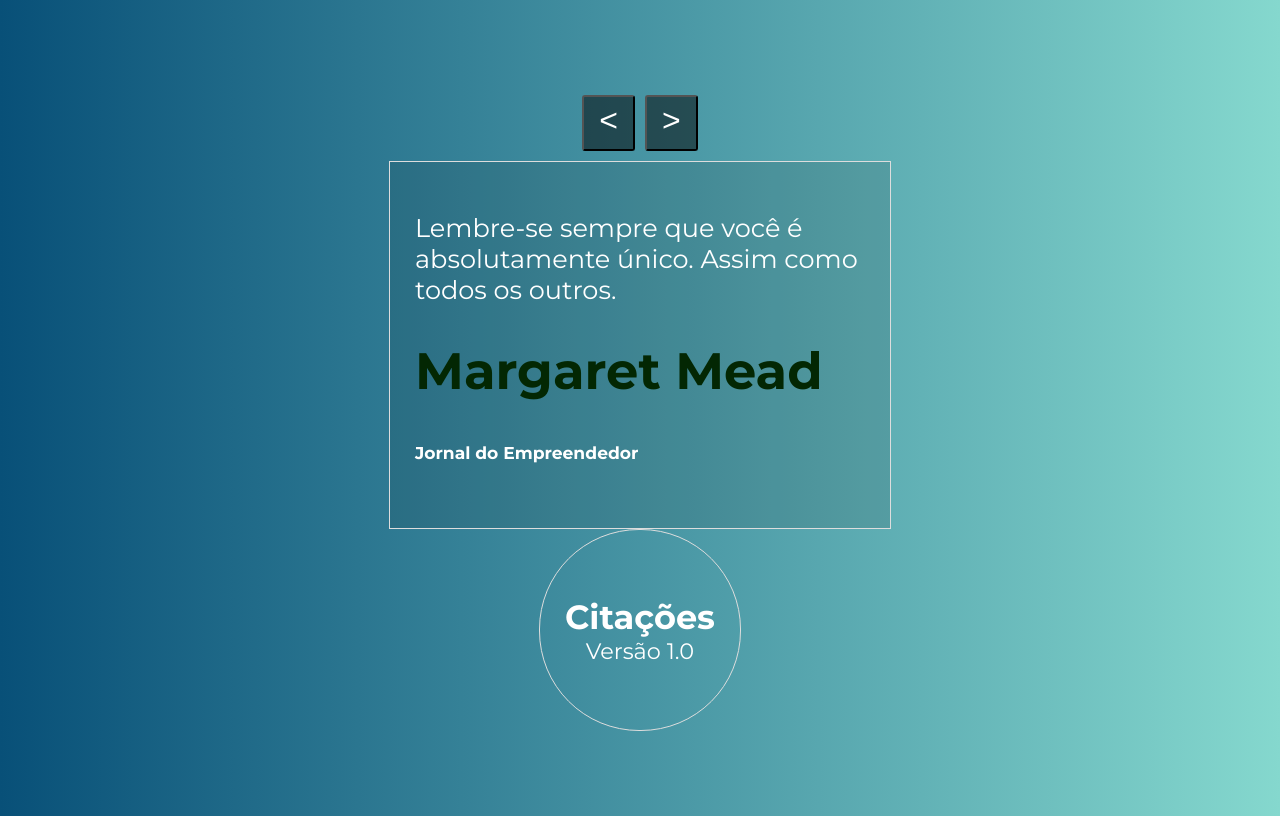
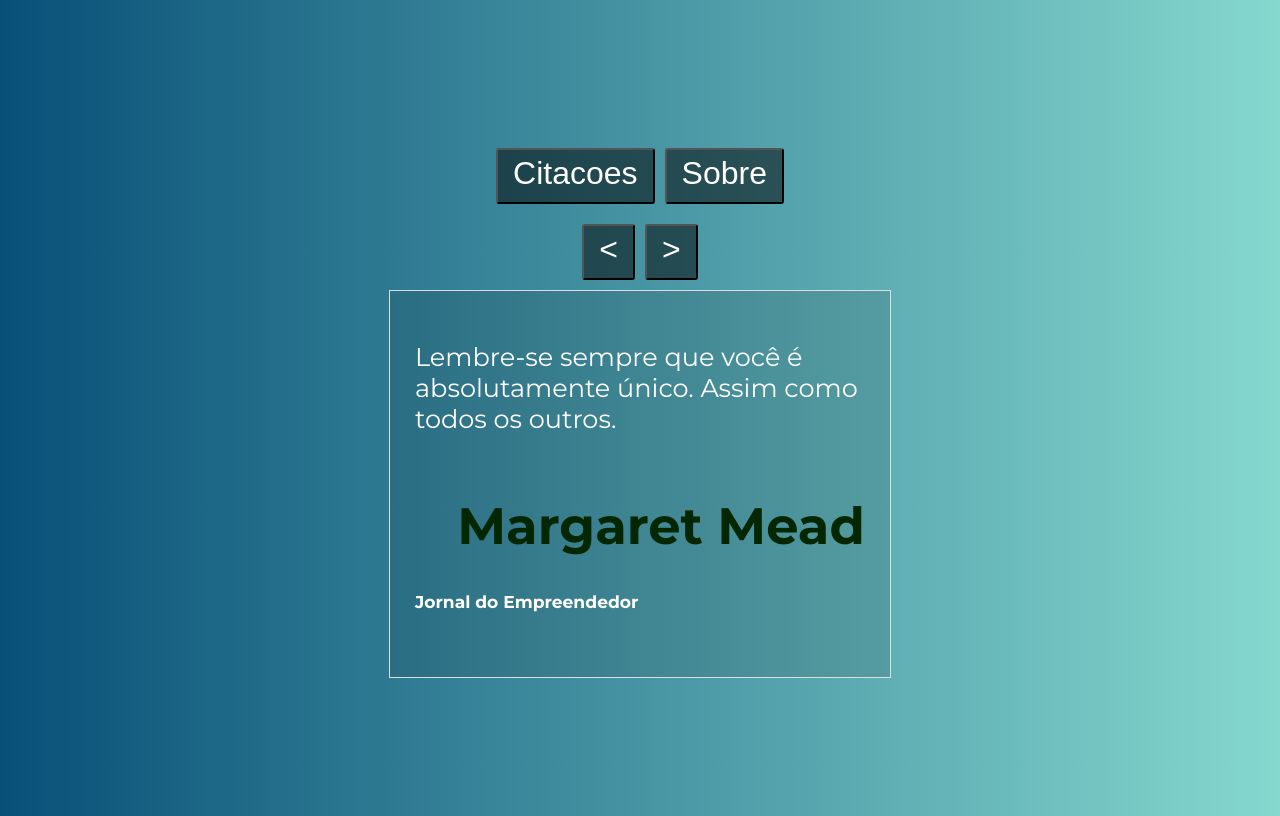
Before and after one commit to jnthnklvn/curso_vue, a Vue app in the folder projetos/citacoes/: page / in a window 1280 px wide. Built offline with nearby package versions, Linux system fonts and the light colour scheme.

Commit message:
Componentes dinamicos

```diff
--- a/projetos/citacoes/src/App.vue
+++ b/projetos/citacoes/src/App.vue
@@ -1,17 +1,25 @@
 <template>
   <div id="app">
-		<Citacoes />
-		<Sobre />
+    <span>
+      <button @click="componente = 'Citacoes'">Citacoes</button>
+      <button @click="componente = 'Sobre'">Sobre</button>
+    </span>
+    <component :is="componente"></component>
   </div>
 </template>
 
 <script>
-import Citacoes from './components/Citacoes'
-import Sobre from './components/Sobre'
+import Citacoes from "./components/Citacoes";
+import Sobre from "./components/Sobre";
 
 export default {
-	components: { Citacoes, Sobre }
+  components: { Citacoes, Sobre },
+  data() {
+    return {
+      componente: "Citacoes"
+    };
   }
+};
 </script>
 
 <style>
@@ -31,7 +39,7 @@ export default {
   border-radius: 3px;
   font-size: 2rem;
   font-weight: 300;
-        color: #FFF;
-        background-color: rgba(0, 0, 0, .5);
+  color: #fff;
+  background-color: rgba(0, 0, 0, 0.5);
 }
 </style>
--- a/projetos/citacoes/src/components/Citacao.vue
+++ b/projetos/citacoes/src/components/Citacao.vue
@@ -1,7 +1,9 @@
 <template>
   <div class="citacao">
     <slot></slot>
+    <div class="autor">
       <slot name="autor"></slot>
+    </div>
     <slot name="fonte"></slot>
     <!-- <p>{{ citacao.texto }}</p> -->
   </div>
@@ -9,19 +11,21 @@
 
 <script>
 export default {
-  props:  ['citacao'],
-}
+  props: ["citacao"]
+};
 </script>
 
 <style scoped>
 .citacao {
-        border: 1px solid #DDD;
-        background-color: rgba(0, 0, 0, .1);
+  border: 1px solid #ddd;
+  background-color: rgba(0, 0, 0, 0.1);
   padding: 25px;
   max-width: 450px;
 }
-
-    h1{
-        color: #032703!important;
+.autor {
+  float: right;
+}
+h1 {
+  color: #032703 !important;
 }
 </style>
--- a/projetos/citacoes/src/components/Citacoes.vue
+++ b/projetos/citacoes/src/components/Citacoes.vue
@@ -4,7 +4,8 @@
       <button @click="numero--">&lt;</button>
       <button @click="numero++">&gt;</button>
     </span>
-        <Citacao> <!-- :citacao="citacoes[indice]" -->
+    <Citacao>
+      <!-- :citacao="citacoes[indice]" -->
       <p>{{ citacoes[indice].texto }}</p>
       <h1 slot="autor">{{ citacoes[indice].autor }}</h1>
       <h6 slot="fonte">{{ citacoes[indice].fonte }}</h6>
@@ -15,33 +16,38 @@
 </template>
 
 <script>
-import Citacao from '@/components/Citacao.vue'
+import Citacao from "@/components/Citacao.vue";
 export default {
   components: { Citacao },
   data() {
     return {
       numero: 0,
-            citacoes: [{
-                fonte: 'Jornal do Empreendedor',
-                texto: 'Lembre-se sempre que você é absolutamente único. Assim como todos os outros.',
-                autor: 'Margaret Mead'
-            }, {
-                fonte: 'Frases de Mãe',
-                texto: 'Isso não é um quarto, é um chiqueiro.',
-                autor: 'Roberta'
-            }, {
-                fonte: 'Frases de Pai',
-                texto: 'Vou contar até 3! 1, 2, 2...',
-                autor: 'Gustavo'
-            }]
+      citacoes: [
+        {
+          fonte: "Jornal do Empreendedor",
+          texto:
+            "Lembre-se sempre que você é absolutamente único. Assim como todos os outros.",
+          autor: "Margaret Mead"
+        },
+        {
+          fonte: "Frases de Mãe",
+          texto: "Isso não é um quarto, é um chiqueiro.",
+          autor: "Roberta"
+        },
+        {
+          fonte: "Frases de Pai",
+          texto: "Vou contar até 3! 1, 2, 2...",
+          autor: "Gustavo"
         }
+      ]
+    };
   },
   computed: {
     indice() {
-            return Math.abs(this.numero % 3)
+      return Math.abs(this.numero % 3);
     }
   }
-}
+};
 </script>
 
 <style scoped>
@@ -51,7 +57,7 @@ export default {
   align-items: center;
 }
 
-    h1{
+h1 {
   color: red;
 }
 </style>
```
Lines whose indentation alone changed are shown as unchanged.
